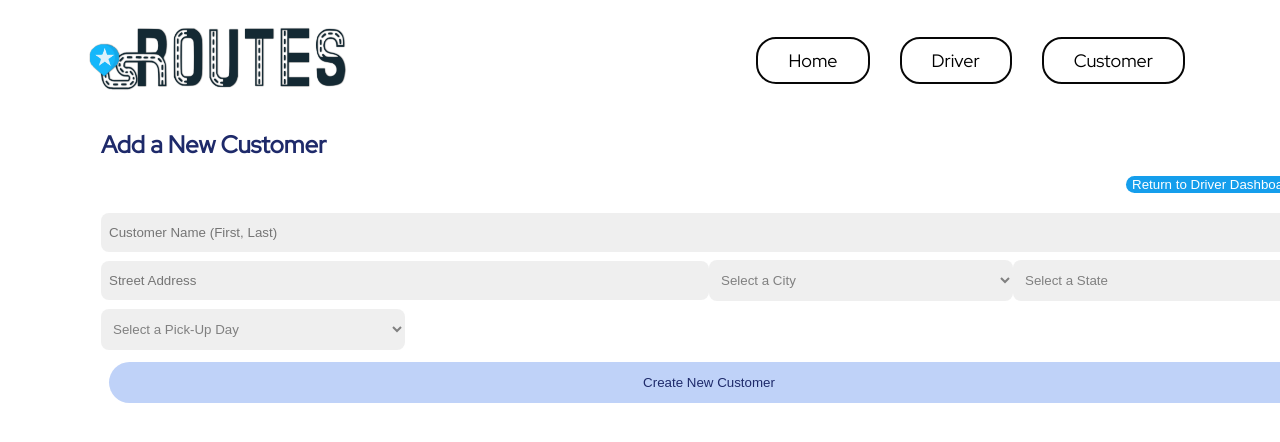
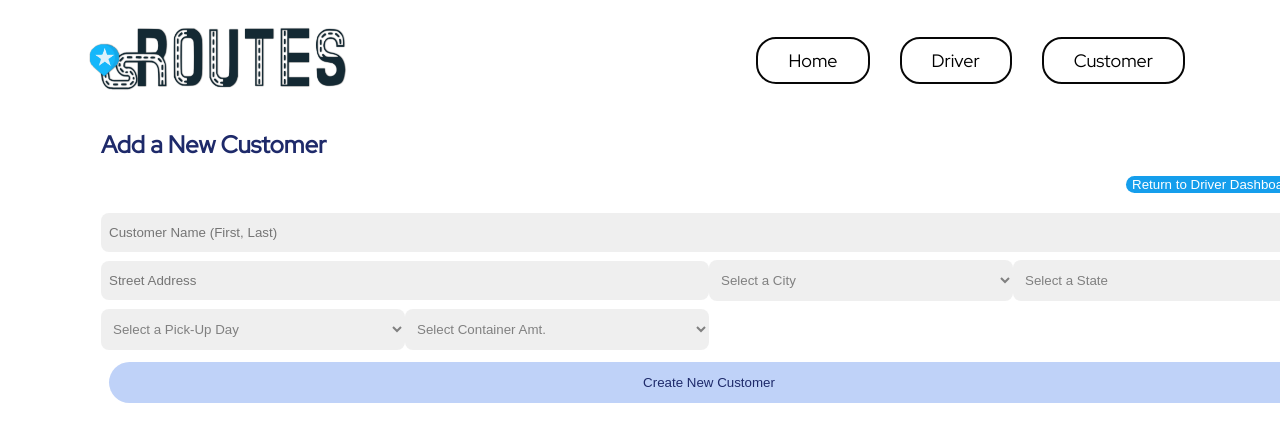
Before and after one commit to reneeswick/routes, a React (Create React App) app: page /add-new-customer in a window 1280 px wide. Shown: the top 442 px of the page. Built offline with nearby package versions, Linux system fonts and the light colour scheme; a web font is replaced by a local one.

Commit message:
Add API calls for adding customer to component

```diff
--- a/src/Components/FormAddCustomer/FormAddCustomer.css
+++ b/src/Components/FormAddCustomer/FormAddCustomer.css
@@ -25,7 +25,8 @@ input[type=text]:focus {
 
 select[name=city],
 select[name=state],
-select[name=day] {
+select[name=day],
+select[name=bins] {
   width: 25%;
   padding: .75rem .5rem;
   margin: .25rem 0;
--- a/src/Components/FormAddCustomer/FormAddCustomer.js
+++ b/src/Components/FormAddCustomer/FormAddCustomer.js
@@ -1,6 +1,7 @@
 import React, { useState } from 'react';
 import { Link } from 'react-router-dom';
 import './FormAddCustomer.css';
+import {createCustomer, editCustomerData } from './../../util/api'
 
 const FormAddCustomer = () => {
   const [customerName, setCustomerName] = useState('');
@@ -8,31 +9,17 @@ const FormAddCustomer = () => {
   const [city, setCity] = useState('');
   const [state, setState] = useState('')
   const [pickupDay, setPickupDay] = useState('');
+  const [bins, setBins] = useState('')
 
   /*DriverID is defaulted to 1 -- needs to be dynamically passed as a prop*/
-  let driverID = 1
+  let driverId = 4
 
-  const createNewCustomer = (driverID) => {
-    let newCustomer = {
-      name: customerName,
-      driver_id: driverID
-    }
-  }
 
-  const createNewLocation = (customerID) => {
-    let newLocation = {
-      customer_id: customerID,
-      streetAdress: street,
-      city: city,
-      state: state,
-      pickupDay: pickupDay
-    }
-  }
-
-  const submitNewCustomer = () => {
-    createNewCustomer(driverID)
-    //let customerID = fetch customerID //
-    createNewLocation(/*customerID*/)
+  const submitNewCustomer = async () => {
+    let customerIDResponse = await createCustomer(driverId, customerName);
+    console.log(customerIDResponse)
+    let data =  customerIDResponse.data.createCustomer
+    editCustomerData(data.id, street, city, state, pickupDay, bins)//number of bins is last arg
   }
 
 
@@ -75,6 +62,18 @@ const FormAddCustomer = () => {
           <option value='Friday'>Friday</option>
           <option value='Saturday'>Saturday</option>
         </select>
+        <select name='bins' onChange={(e)=> setBins(e.target.value)}>
+          <option value='0' selected disabled hidden>Select Container Amt.</option>
+          <option value='1'>1</option>
+          <option value='2'>2</option>
+          <option value='3'>3</option>
+          <option value='4'>4</option>
+          <option value='5'>5</option>
+          <option value='6'>6</option>
+          <option value='7'>7</option>
+          <option value='8'>8</option>
+          <option value='9'>9</option>
+        </select>
       </form>
       <button className='btn-stndrd' onClick={()=>{submitNewCustomer()}}>Create New Customer</button>
     </div>
```
